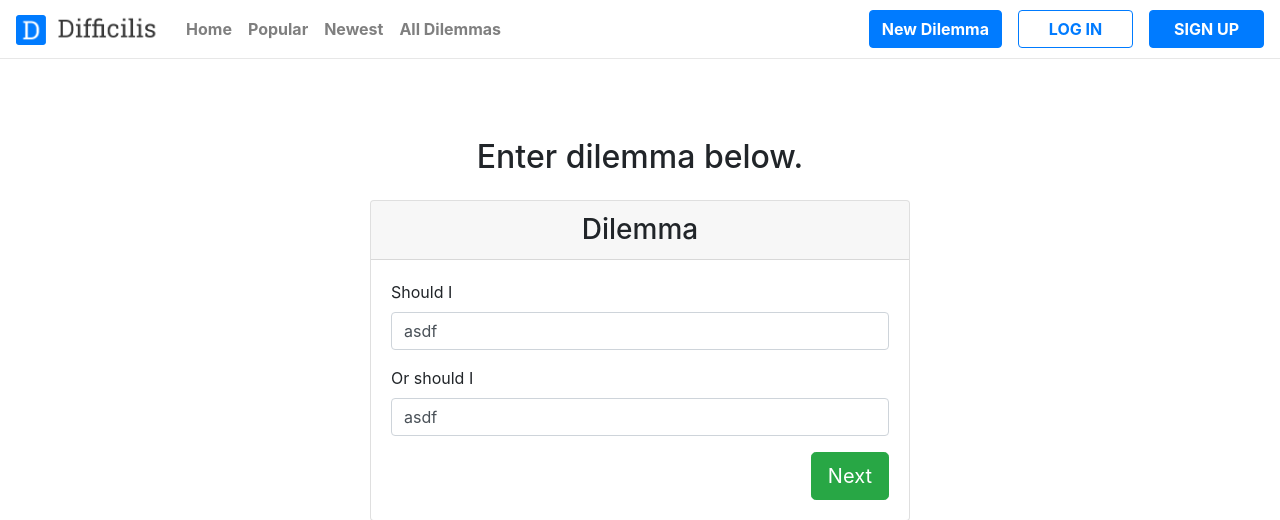
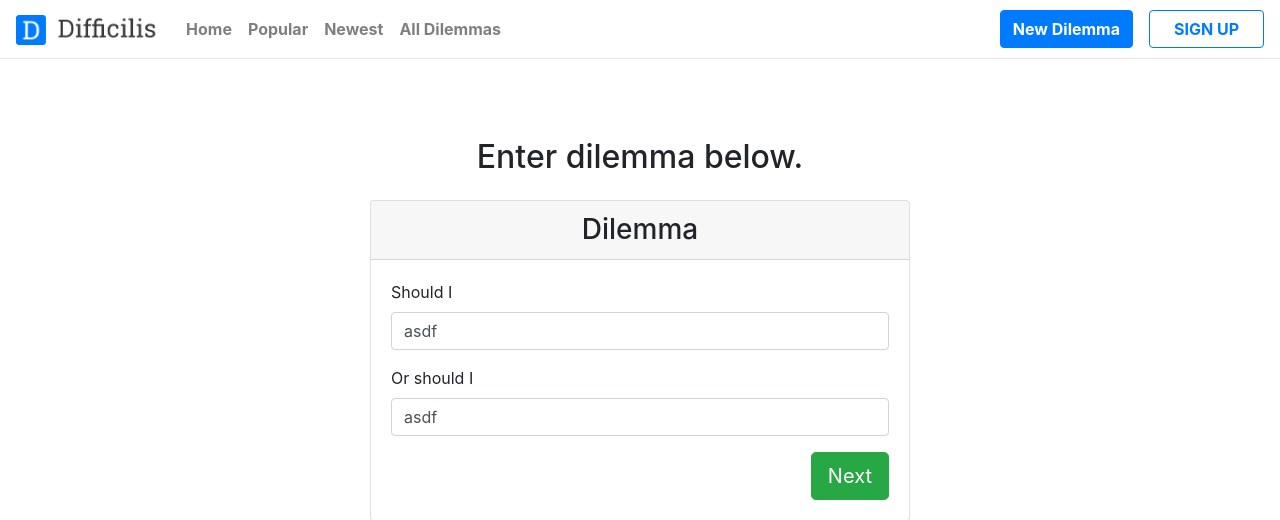
Before and after one commit to afarntrog/difficilis-django, a Django app: page /dilemma/12/ in a window 1280 px wide. Shown: the top 520 px of the page. Run offline with Django 3.2, Linux system fonts and the light colour scheme; data comes from the database, SQL or seed files in the repository; some libraries are stand-ins or nearby versions.

Commit message:
changed nav

```diff
--- a/easydilemma/templates/easydilemma/edit_dilemma.html
+++ b/easydilemma/templates/easydilemma/edit_dilemma.html
@@ -77,8 +77,8 @@
                         <li class="nav-item ml-lg-3 "><a  href="{% url 'users:logout' %}" class="btn btn-outline-primary navbar_btn"><strong>Log Out</strong></a></li>
                     {% else %}
                         <li class="nav-item ml-lg-3 "><a  href="{% url 'easydilemma:dilemma' %}" class="btn btn-primary"><strong>New Dilemma</strong></a></li>
-                        <li class="nav-item ml-lg-3 "><a  href="{% url 'users:login' %}" class="btn btn-outline-primary navbar_btn" ><strong>LOG IN</strong></a></li>
-                        <li class="nav-item ml-lg-3 "><a  href="{% url 'users:register' %}" class="btn btn-primary navbar_btn"><strong>SIGN UP</strong></a></li>
+                        <!-- <li class="nav-item ml-lg-3 "><a  href="{% url 'users:login' %}" class="btn btn-outline-primary navbar_btn" ><strong>LOG IN</strong></a></li> -->
+                        <li class="nav-item ml-lg-3 "><a  href="{% url 'users:register' %}" class="btn btn-outline-primary navbar_btn"><strong>SIGN UP</strong></a></li>
                     {% endif %}
                 </ul>
             </div>
```
